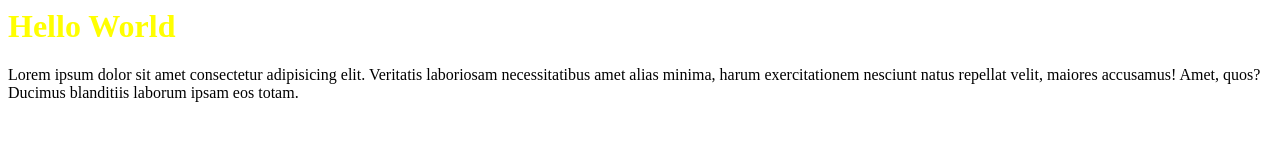
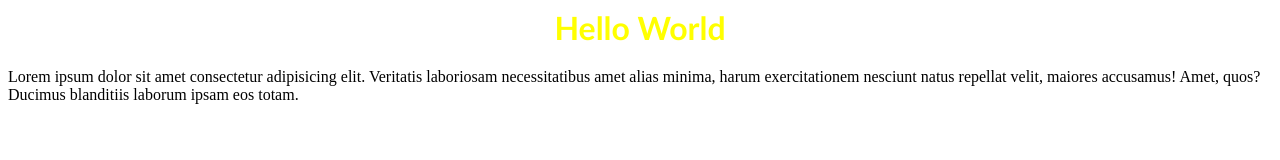
Before and after one commit to rublepreji/dateWithgit, a plain HTML site: page index.html in a window 1280 px wide. Drawn offline with Linux system fonts and the light colour scheme.

Commit message:
heading center

```diff
--- a/style.css
+++ b/style.css
@@ -1,3 +1,6 @@
 .text{
+    text-align: center;
     color: yellow;
+    font-family: 'Gill Sans', 'Gill Sans MT', Calibri, 'Trebuchet MS', sans-serif;
+    font-size: xx-large;
 }
```
